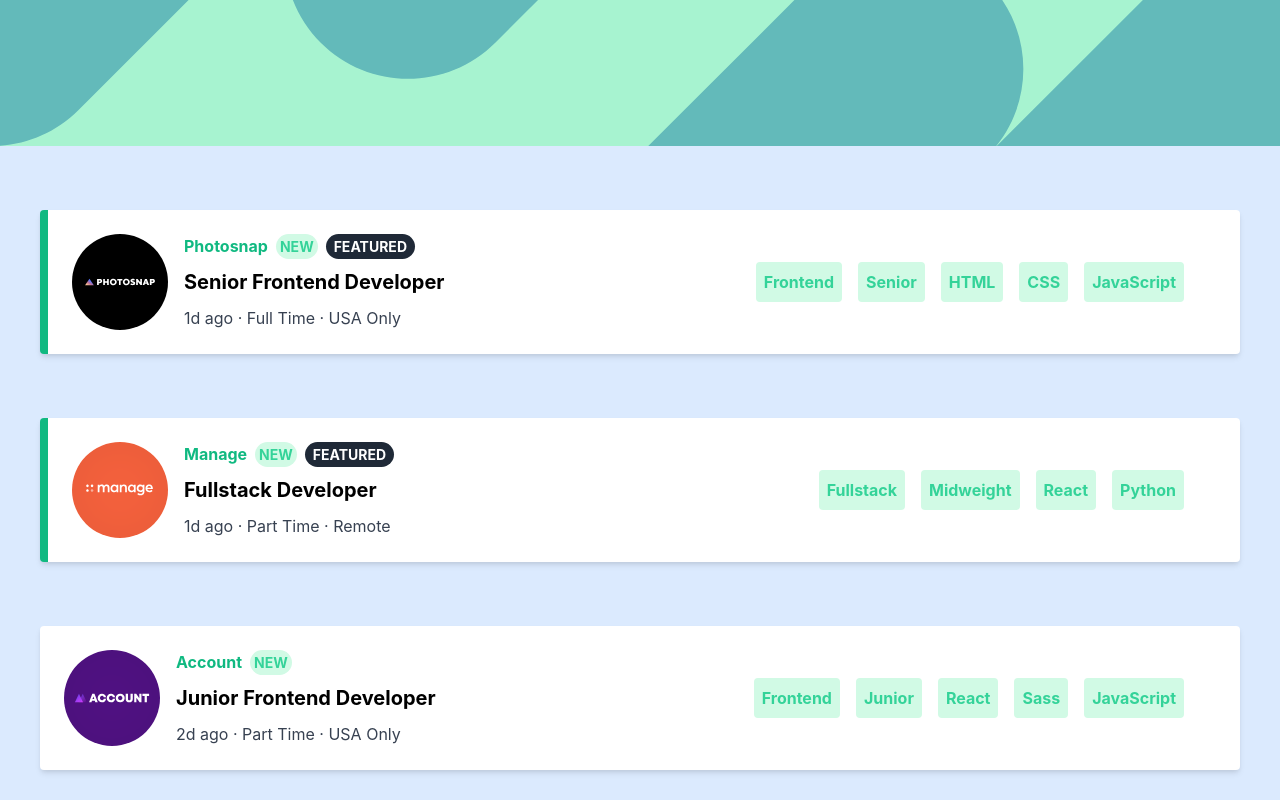
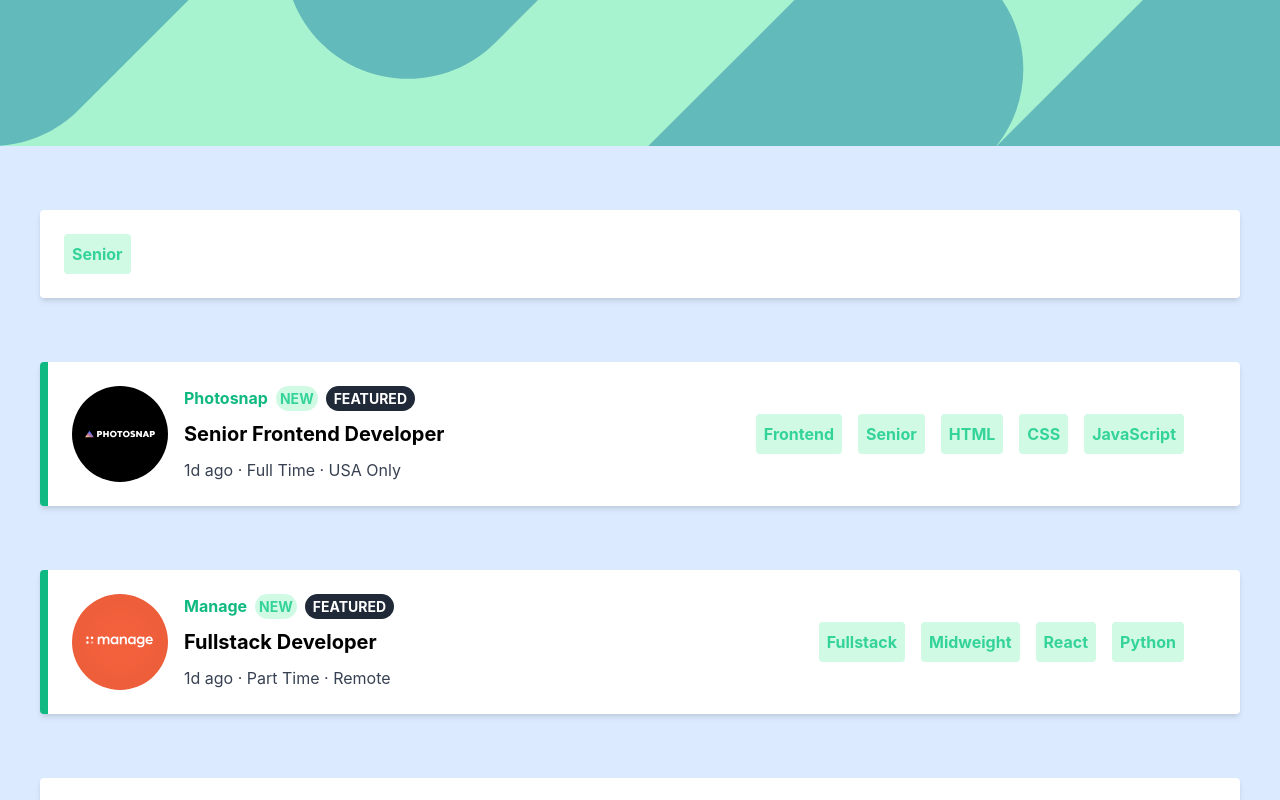
Before and after one commit to Kkahihu/jobs, a React (Create React App) app: page / in a window 1280 px wide. Both pictures are taken after a click on the element "Senior". Shown: the top 800 px of the page. Built offline with nearby package versions, Linux system fonts and the light colour scheme.

Commit message:
Updated Filtered jobs

```diff
--- a/src/App.js
+++ b/src/App.js
@@ -11,7 +11,7 @@ function App() {
     setJobs(data);
   }, []);
 
-  const filterByTags = ({role, level, tools, languages}) => {
+  const filterFunc = ({role, level, tools, languages}) => {
     if(filters.length === 0) {
       return true;
     }
@@ -32,13 +32,24 @@ function App() {
     setFilters([...filters, tag]);
   };
 
-  const filteredJobs = jobs.filter(filterByTags);
+
+
+  const filteredJobs = jobs.filter(filterFunc);
 
   return (
     <div className="App">
        <header className="bg-green-200 mb-12">
          <img src='/img/bg-header-desktop.svg' alt='Desktop' />
        </header>
+       <div className={`flex bg-white shadow-md my-16 mx-10 p-6 rounded`}>
+         {
+           filters.length > 0 &&
+           filters.map(
+             (filter) => <span onClick={() => handleTagClick
+             (filter)}
+             className='text-green-400 bg-green-100 font-bold mr-4 mb-4 p-2 rounded sm:mb-0'>{filter}</span>)
+         }
+       </div>
        {
           jobs.length === 0 ? (
             <p>Jobs are fetching...</p>
--- a/src/components/JobBoardComponent.js
+++ b/src/components/JobBoardComponent.js
@@ -54,8 +54,8 @@ const JobBoardComponent = ({
             </div>
             <div className=" flex flex-wrap items-center mt-4 mx-4 pt-4 border-t border-gray-500 border-solid sm:ml-auto sm:border-0 sm:pt-0 sm:mt-0">
                 {tags ?
-                tags.map((langAndTool) =>
-                <span onClick={() => handleTagClick(tags)} className="text-green-400 bg-green-100 font-bold mr-4 mb-4 p-2 rounded sm:mb-0">{langAndTool}</span>) : ''}
+                tags.map((tag) =>
+                <span onClick={() => handleTagClick(tag)} className="text-green-400 bg-green-100 font-bold mr-4 mb-4 p-2 rounded sm:mb-0">{tag}</span>) : ''}
 
             </div>
         </div>
```
